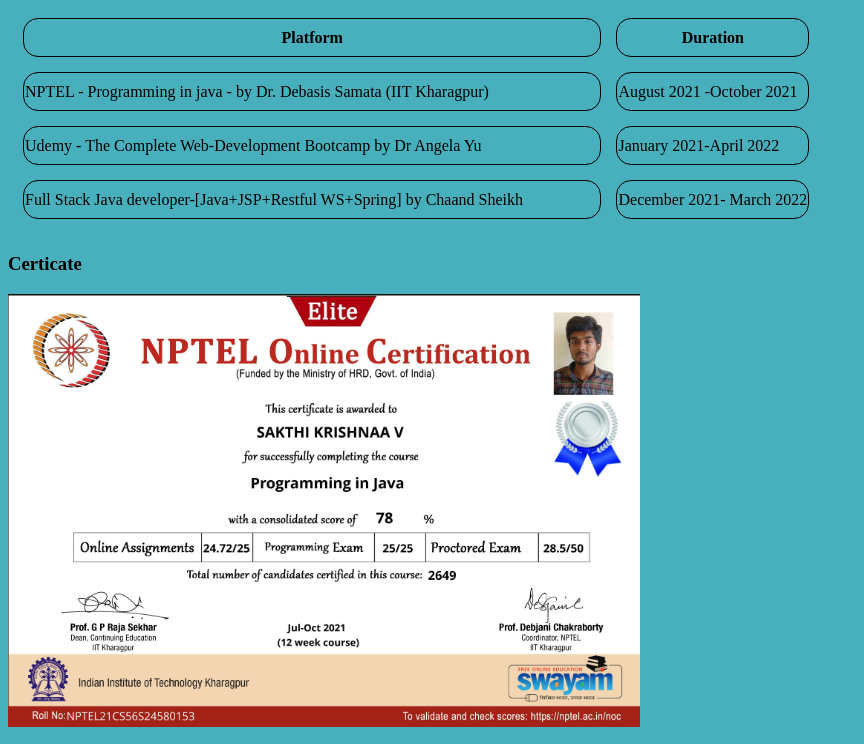
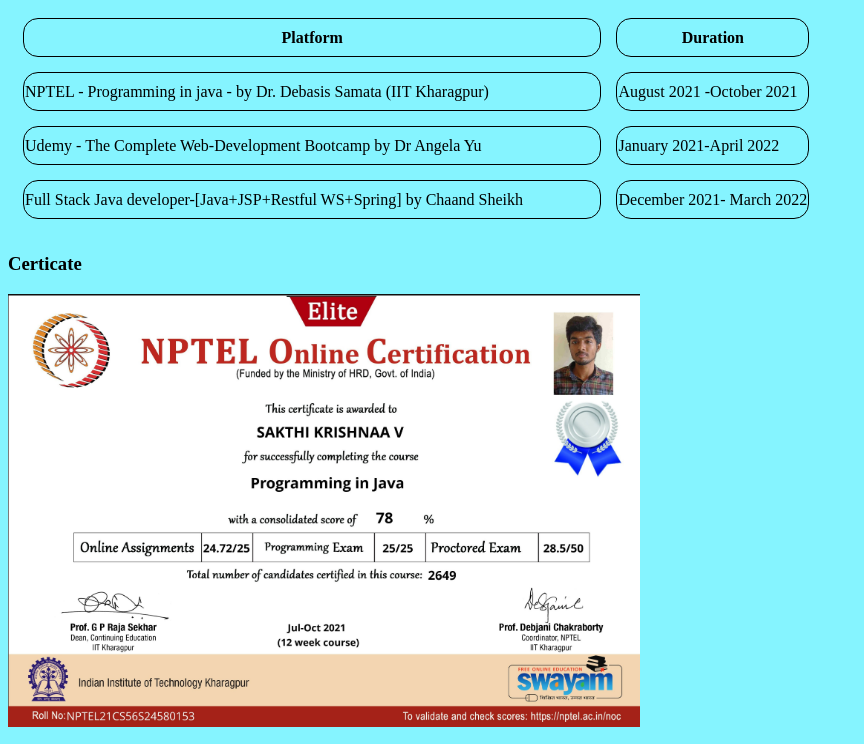
Before and after one commit to sakthi-krishnaa/cv, a plain HTML site: page course.html in a window 1280 px wide. Shown: the part 56-800 px from the top of the page, without its empty margins (0-864 px from the left). Drawn offline with Linux system fonts and the light colour scheme; files whose address does not match are found by name.

Commit message:
color change

```diff
--- a/course.html
+++ b/course.html
@@ -6,7 +6,7 @@
   <title>Courses</title>
   <style media="screen">
     body {
-      background-color: rgb(72, 176, 189);
+      background-color: #85F4FF;
     }
 
     th,
```
